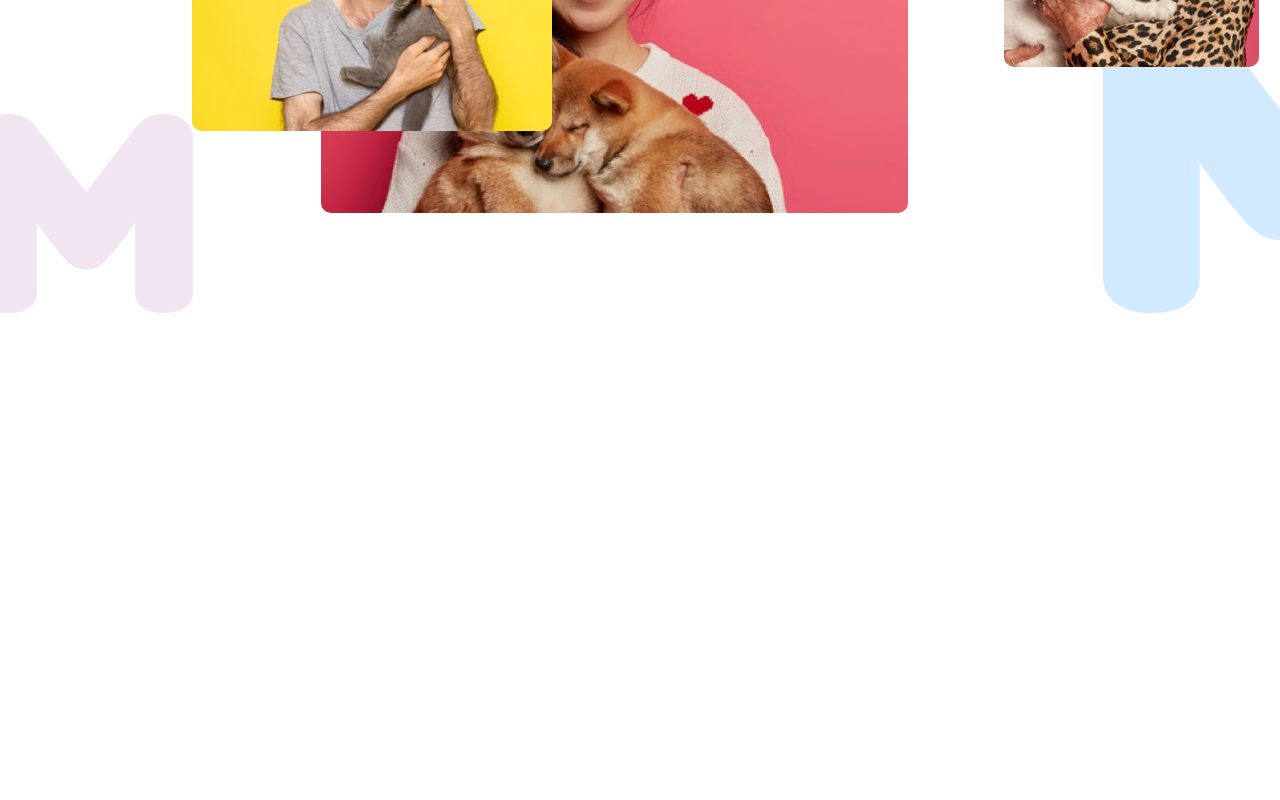
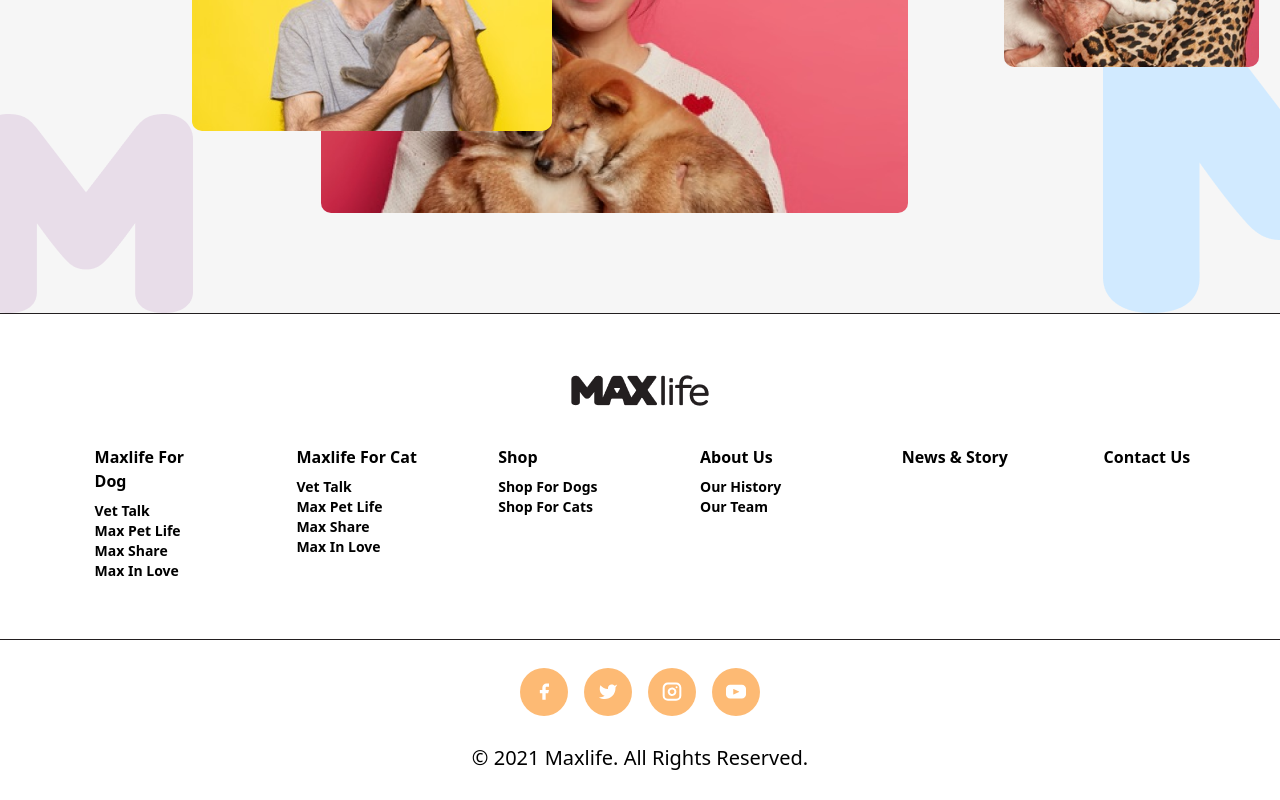
Before and after one commit to yurdigrfnn/cat-landingpage, a React (Vite) app: page / in a window 1280 px wide. Shown: the part 4195-4995 px from the top of the page. Before the commit the page ends 4508 px from the top, so only its background shows below. Built offline with nearby package versions, Linux system fonts and the light colour scheme.

Commit message:
feature(layout): ✨ Footer

```diff
--- a/src/App.jsx
+++ b/src/App.jsx
@@ -1,3 +1,4 @@
+import { Footer } from "./components/Footer";
 import { Community } from "./features/community";
 import { Description } from "./features/description";
 import { Home } from "./features/home";
@@ -18,6 +19,9 @@ function App() {
       <div>
         <Community />
       </div>
+      <div>
+        <Footer />
+      </div>
     </div>
   );
 }
--- /dev/null
+++ b/src/components/Footer/index.jsx
@@ -0,0 +1,92 @@
+import logoImg from "../../assets/Logo.png";
+import { FacebookIcon } from "../Icons";
+import { InstagramIcon } from "../Icons/InstagramIcon";
+import { TwitterIcon } from "../Icons/TwitterIcon";
+import { YoutubeIcon } from "../Icons/YoutubeIcon";
+
+export const Footer = () => {
+  return (
+    <div>
+      <div className="border-y border-[#231F20] py-[58px] ">
+        <div className="w-[85.22%] mx-auto">
+          <div className="w-full flex justify-center">
+            <img src={logoImg} alt="" className="w-[150px]" />
+          </div>
+          <div className="mt-9 grid gap-x-[120px] gap-y-6 grid-cols-2 md:grid-cols-3 lg:grid-col-4 xl:grid-cols-6">
+            <div className="flex flex-col text-center md:text-start w-[123px]">
+              <h1 className="text-base font-bold">Maxlife For Dog</h1>
+              <div className="mt-2 flex-col text-center md:text-start gap-1">
+                <h3 className="text-sm font-semibold">Vet Talk</h3>
+                <h3 className="text-sm font-semibold">Max Pet Life</h3>
+                <h3 className="text-sm font-semibold">Max Share</h3>
+                <h3 className="text-sm font-semibold">Max In Love</h3>
+              </div>
+            </div>
+            <div className="flex flex-col text-center md:text-start w-[123px]">
+              <h1 className="text-base font-bold">Maxlife For Cat</h1>
+              <div className="mt-2 flex-col text-center md:text-start gap-1">
+                <h3 className="text-sm font-semibold">Vet Talk</h3>
+                <h3 className="text-sm font-semibold">Max Pet Life</h3>
+                <h3 className="text-sm font-semibold">Max Share</h3>
+                <h3 className="text-sm font-semibold">Max In Love</h3>
+              </div>
+            </div>
+            <div className="flex flex-col text-center md:text-start w-[123px]">
+              <h1 className="text-base font-bold">Shop</h1>
+              <div className="mt-2 flex-col text-center md:text-start gap-1">
+                <h3 className="text-sm font-semibold">Shop For Dogs</h3>
+                <h3 className="text-sm font-semibold">Shop For Cats</h3>
+              </div>
+            </div>
+            <div className="flex flex-col text-center md:text-start w-[123px]">
+              <h1 className="text-base font-bold">About Us</h1>
+              <div className="mt-2 flex-col text-center md:text-start gap-1">
+                <h3 className="text-sm font-semibold">Our History</h3>
+                <h3 className="text-sm font-semibold">Our Team</h3>
+              </div>
+            </div>
+            <div className="flex flex-col text-center md:text-start w-[123px]">
+              <h1 className="text-base font-bold">News & Story</h1>
+              <div className="mt-2 flex-col text-center md:text-start gap-1"></div>
+            </div>
+            <div className="flex flex-col text-center md:text-start w-[123px]">
+              <h1 className="text-base font-bold">Contact Us</h1>
+              <div className="mt-2 flex-col text-center md:text-start gap-1"></div>
+            </div>
+          </div>
+        </div>
+      </div>
+      <div className="py-7">
+        <div className="flex justify-center mx-auto w-full">
+          <div className="flex gap-4">
+            <div className="w-12 h-12 text-white cursor-pointer hover:bg-blue-500 transition-colors duration-200 ease-in rounded-full flex flex-col justify-center  text-center bg-orange-300">
+              <span className="mx-auto fill-current">
+                <FacebookIcon className="fill-current" />
+              </span>
+            </div>
+            <div className="w-12 h-12 text-white rounded-full flex flex-col hover:bg-blue-500 justify-center transition-colors duration-200 ease-in  text-center bg-orange-300">
+              <span className="mx-auto fill-current">
+                <TwitterIcon className="fill-current" />
+              </span>
+            </div>
+            <div className="w-12 h-12 text-white rounded-full flex flex-col hover:bg-blue-500 justify-center transition-colors duration-200 ease-in text-center bg-orange-300">
+              <span className="mx-auto fill-current">
+                <InstagramIcon className="text-white" />
+              </span>
+            </div>
+            <div className="w-12 h-12 text-white rounded-full flex flex-col hover:bg-blue-500 justify-center transition-colors duration-200 ease-in  text-center bg-orange-300">
+              <span className="mx-auto fill-current">
+                <YoutubeIcon className="fill-current" />
+              </span>
+            </div>
+          </div>
+        </div>
+        <div className="w-full mx-auto flex justify-center mt-7">
+          <h1 className="text-xl font-medium">
+            © 2021 Maxlife. All Rights Reserved.
+          </h1>
+        </div>
+      </div>
+    </div>
+  );
+};
--- /dev/null
+++ b/src/components/Icons/FacebookIcon.jsx
@@ -0,0 +1,17 @@
+// eslint-disable-next-line react/prop-types
+export const FacebookIcon = ({ className }) => {
+  return (
+    <svg
+      width="20"
+      height="21"
+      viewBox="0 0 20 21"
+      xmlns="http://www.w3.org/2000/svg"
+      className={className}
+    >
+      <path
+        d="M15 2.59839H12.5C11.395 2.59839 10.3352 3.02612 9.55376 3.78749C8.77236 4.54885 8.33337 5.58148 8.33337 6.65822V9.09412H5.83337V12.342H8.33337V18.8377H11.6667V12.342H14.1667L15 9.09412H11.6667V6.65822C11.6667 6.44287 11.7545 6.23634 11.9108 6.08407C12.0671 5.9318 12.279 5.84625 12.5 5.84625H15V2.59839Z"
+        fill="currentColor"
+      />
+    </svg>
+  );
+};
--- /dev/null
+++ b/src/components/Icons/InstagramIcon.jsx
@@ -0,0 +1,36 @@
+/* eslint-disable react/prop-types */
+
+export const InstagramIcon = ({ className }) => {
+  return (
+    <svg
+      width="20"
+      height="21"
+      viewBox="0 0 20 21"
+      xmlns="http://www.w3.org/2000/svg"
+      className={className}
+      fill="transparent"
+    >
+      <path
+        d="M14.1666 2.59839H5.83329C3.53211 2.59839 1.66663 4.41604 1.66663 6.65822V14.7779C1.66663 17.0201 3.53211 18.8377 5.83329 18.8377H14.1666C16.4678 18.8377 18.3333 17.0201 18.3333 14.7779V6.65822C18.3333 4.41604 16.4678 2.59839 14.1666 2.59839Z"
+        stroke="currentColor"
+        strokeWidth="2"
+        strokeLinecap="round"
+        strokeLinejoin="round"
+      />
+      <path
+        d="M13.3334 10.2065C13.4362 10.8823 13.3178 11.5724 12.9948 12.1788C12.6719 12.7852 12.161 13.2769 11.5347 13.584C10.9085 13.8912 10.1987 13.9981 9.50653 13.8895C8.81431 13.781 8.17484 13.4626 7.67907 12.9795C7.1833 12.4965 6.85648 11.8734 6.7451 11.1989C6.63371 10.5244 6.74343 9.83293 7.05865 9.22272C7.37386 8.61251 7.87853 8.11468 8.50086 7.80005C9.12319 7.48541 9.8315 7.36999 10.525 7.47019C11.2325 7.57241 11.8874 7.8936 12.3931 8.38634C12.8988 8.87907 13.2285 9.51722 13.3334 10.2065Z"
+        stroke="currentColor"
+        strokeWidth="2"
+        strokeLinecap="round"
+        strokeLinejoin="round"
+      />
+      <path
+        d="M14.5834 6.2522H14.5917"
+        stroke="currentColor"
+        strokeWidth="2"
+        strokeLinecap="round"
+        strokeLinejoin="round"
+      />
+    </svg>
+  );
+};
--- /dev/null
+++ b/src/components/Icons/TwitterIcon.jsx
@@ -0,0 +1,18 @@
+/* eslint-disable react/prop-types */
+
+export const TwitterIcon = ({ className }) => {
+  return (
+    <svg
+      width="20"
+      height="15"
+      viewBox="0 0 20 15"
+      xmlns="http://www.w3.org/2000/svg"
+      className={className}
+    >
+      <path
+        d="M19.1667 0.410264C18.3687 0.958729 17.4851 1.37822 16.55 1.65257C16.0482 1.09029 15.3812 0.691767 14.6392 0.510888C13.8973 0.33001 13.1163 0.375509 12.4018 0.641231C11.6873 0.906953 11.0737 1.38008 10.6442 1.99662C10.2146 2.61315 9.98979 3.34336 10 4.08847V4.90043C8.53557 4.93743 7.08443 4.62097 5.77588 3.97922C4.46733 3.33747 3.34197 2.39035 2.50004 1.22223C2.50004 1.22223 -0.833292 8.52992 6.66671 11.7778C4.95048 12.9129 2.906 13.482 0.833374 13.4017C8.33337 17.4615 17.5 13.4017 17.5 4.06411C17.4993 3.83794 17.477 3.61233 17.4334 3.39018C18.2839 2.57293 18.8841 1.5411 19.1667 0.410264Z"
+        fill="currentColor"
+      />
+    </svg>
+  );
+};
--- /dev/null
+++ b/src/components/Icons/YoutubeIcon.jsx
@@ -0,0 +1,18 @@
+/* eslint-disable react/prop-types */
+
+export const YoutubeIcon = ({ className }) => {
+  return (
+    <svg
+      width="20"
+      height="15"
+      viewBox="0 0 20 15"
+      className={className}
+      xmlns="http://www.w3.org/2000/svg"
+    >
+      <path
+        d="M15.8463 0.823242H4.15374C1.85969 0.823242 0 2.63525 0 4.87048V10.5656C0 12.8009 1.85969 14.6129 4.15374 14.6129H15.8463C18.1403 14.6129 20 12.8009 20 10.5656V4.87048C20 2.63525 18.1403 0.823242 15.8463 0.823242ZM13.0371 7.99514L7.56814 10.5366C7.42241 10.6043 7.25408 10.5008 7.25408 10.3435V5.1017C7.25408 4.94217 7.42684 4.83878 7.57287 4.91089L13.0418 7.61123C13.2044 7.69151 13.2016 7.91871 13.0371 7.99514Z"
+        fill="currentColor"
+      />
+    </svg>
+  );
+};
--- a/src/components/Icons/index.js
+++ b/src/components/Icons/index.js
@@ -1,2 +1,3 @@
 export * from "./XCloseIcon";
 export * from "./MenuBarIcon";
+export * from "./FacebookIcon";
--- a/src/features/community/components/Community.jsx
+++ b/src/features/community/components/Community.jsx
@@ -6,6 +6,7 @@ import Person2 from "../assets/person2.png";
 import Person3 from "../assets/person3.png";
 import Person4 from "../assets/person4.png";
 import Person5 from "../assets/person5.png";
+import Rectangel from "../assets/rectangel.png";
 
 import MLeft from "../assets/m-left.png";
 import MRight from "../assets/m-right.png";
@@ -92,6 +93,7 @@ export const Community = () => {
         alt=""
         className="absolute bottom-0 right-0 z-[-1] lg:w-max sm:w-[84px] md:w-[128px]"
       />
+      <img src={Rectangel} alt="" className="absolute z-[-10] bottom-0" />
     </section>
   );
 };
```
Also changed, not shown: src/features/community/assets/rectangel.png (added).
